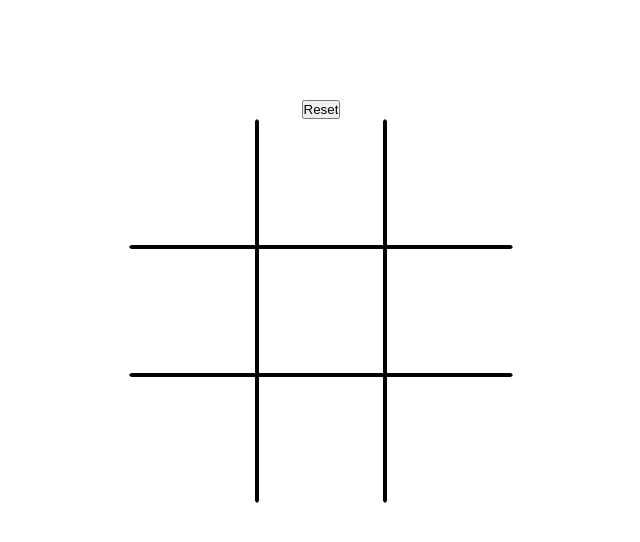
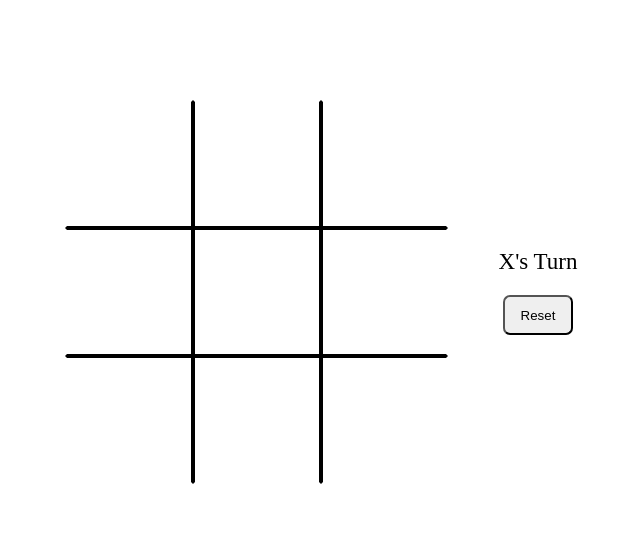
Before and after one commit to riteshsoni123/Tic-Tac-toe, a plain HTML site: page index.html in a window 1280 px wide. Shown: the whole page, without its empty margins (319-959 px from the left). Drawn offline with Linux system fonts and the light colour scheme.

Commit message:
added the style to reset button and displayed some info

```diff
--- a/index.html
+++ b/index.html
@@ -9,9 +9,6 @@
 </head>
 <body>
     <div class="container">
-        <div>
-            <input class="reset" type="submit" value="Reset">
-        </div>
         <div class="game">
             <div class="contain-final" id="result1">
                 <img src="horizontal.png" alt="">
@@ -33,6 +30,10 @@
                 <div class="card bb br" id="card22"></div>
             </div>
         </div>
+        <div class="info">
+            <div class="turn">X's Turn</div>
+            <input class="reset" type="submit" value="Reset">
+        </div>
     </div>
     <script src="script.js"></script>
 </body>
--- a/script.js
+++ b/script.js
@@ -2,6 +2,8 @@
 var reset=document.querySelector('.reset');
 var result1=document.querySelector('#result1');
 var result2=document.querySelector('#result2');
+var turn=document.getElementsByClassName('turn')[0];
+// console.log(turn.innerHTML);
 var count=0;
 var card=document.getElementsByClassName('card');
 const check_status=()=>{
@@ -29,6 +31,12 @@ const check_status=()=>{
                 result2.style.transform=`rotate(${e[5]}deg)`;
                 result2.style.height='29vw';
             }
+            if(card[e[0]].innerHTML=='X'){
+                turn.innerHTML="X Won";
+            }
+            else{
+                turn.innerHTML="O Won";
+            }
         }
     })
 }
@@ -38,9 +46,11 @@ Array.from(card).forEach(element=>{
         if(element.innerHTML==''){
             if(count%2==0){
                 element.innerHTML='X';
+                turn.innerHTML="O's Turn"
             }
             else{
                 element.innerHTML='O';
+                turn.innerHTML="X's Turn"
             }
             check_status();
             count++;
@@ -55,5 +65,6 @@ reset.addEventListener('click',function(event){
     result1.style.width="0";
     result2.style.height="0";
     result1.style.transform='rotate(0)'
+    turn.innerHTML="X's Turn";
     count=0;
 });
--- a/style.css
+++ b/style.css
@@ -7,7 +7,7 @@
     display: flex;
     align-items: center;
     justify-content: center;
-    flex-direction: column;
+    flex-direction: row;
     width: 100%;
     margin-top: 100px;
 }
@@ -34,8 +34,27 @@
     justify-content: center;
     width: 33.33%;
     aspect-ratio: 1 / 1;
-    font-size: 100px;
+    font-size: 7vw;
     cursor: pointer;
+}
+.info{
+    display: flex;
+    align-items: center;
+    justify-content: center;
+    flex-direction: column;
+    margin-left: 50px;
+    font-size: 23px;
+}
+.reset{
+    /* margin-left: 50px; */
+    margin-top: 20px;
+    width: 70px;
+    height: 40px;
+    border-radius: 7px;
+    cursor: pointer;
+}
+.reset:hover{
+    background-color: rgb(168, 206, 255);
 }
 .card:hover{
     background-color: rgba(88,88,88,0.5);
```
